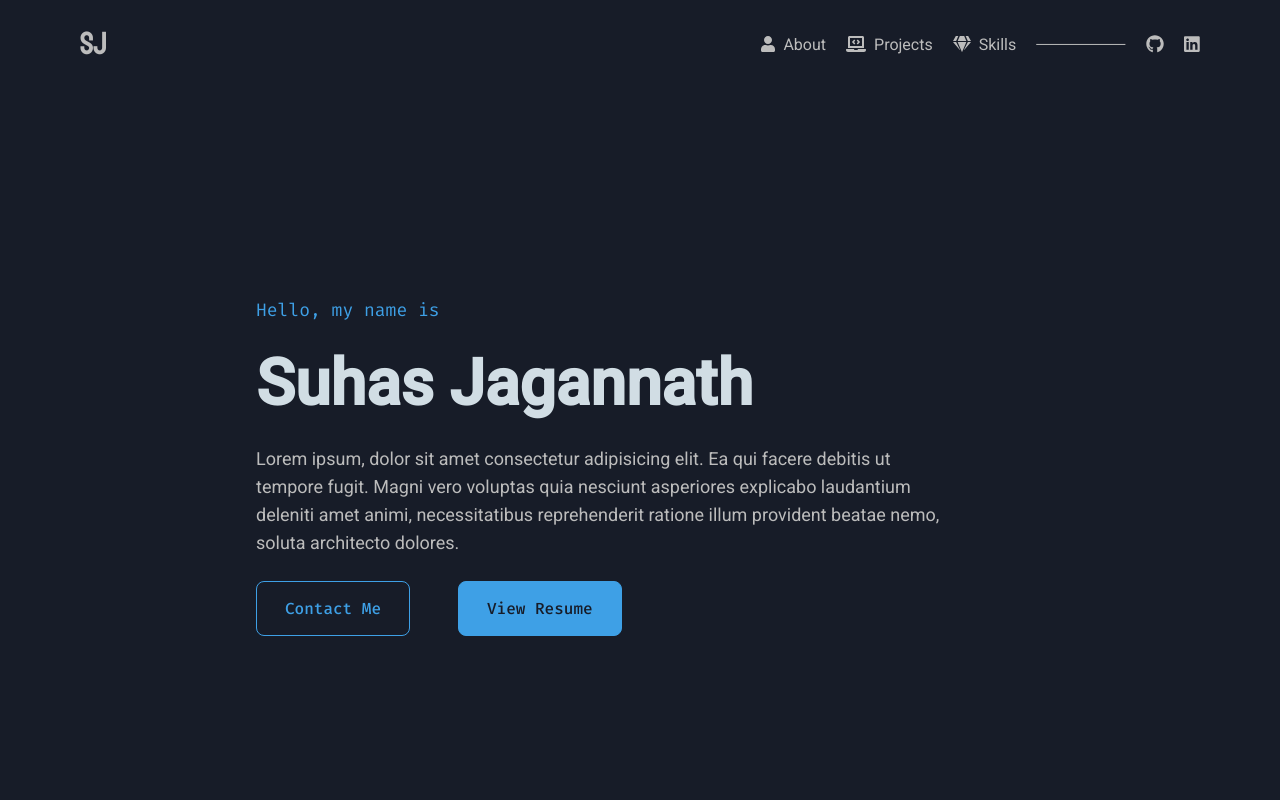
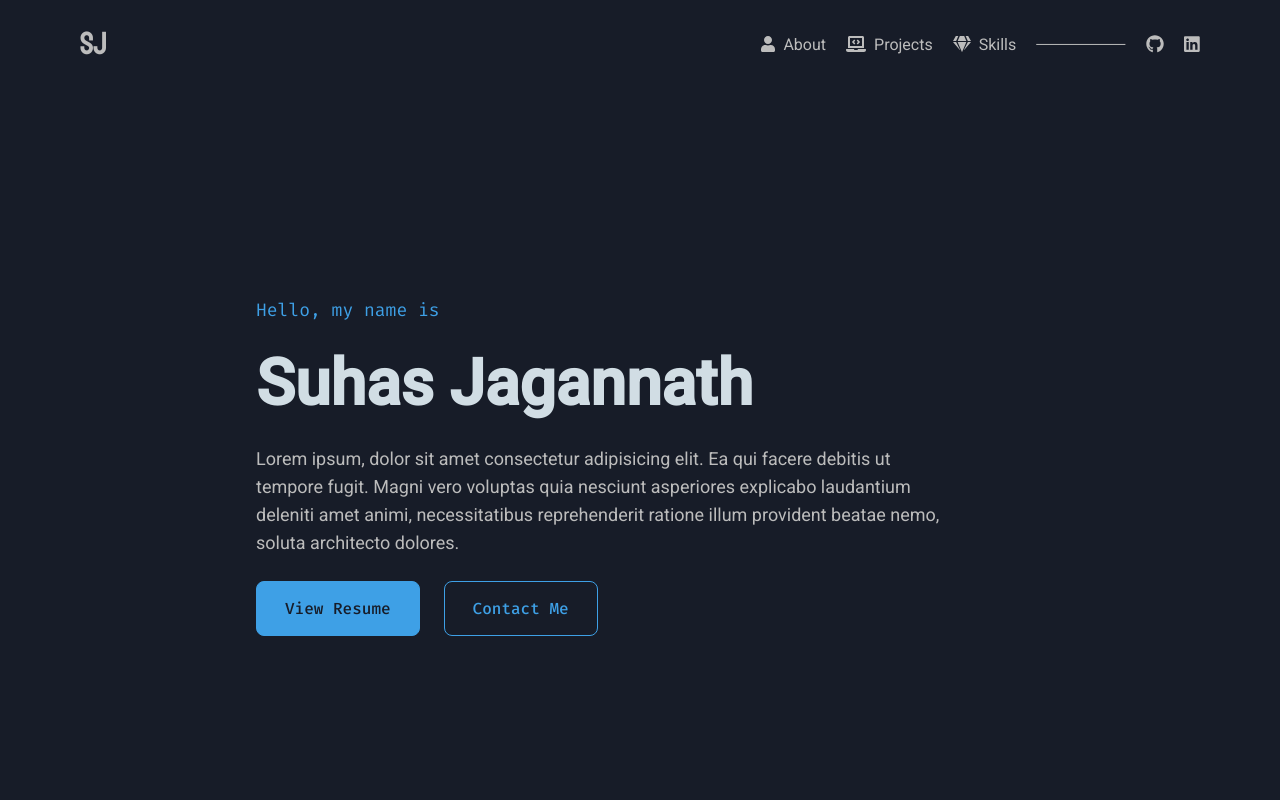
Before and after one commit to sjaga003/react-portfolio, a React (Create React App) app: page / in a window 1280 px wide. Shown: the top 800 px of the page. Built offline with nearby package versions, Linux system fonts and the light colour scheme.

Commit message:
Add animations to about buttons

```diff
--- a/src/components/About.js
+++ b/src/components/About.js
@@ -33,6 +33,36 @@
   },
 };
 
+const emailButtonHover = {
+  show: {
+    background: 'rgba(62,160,230, 0)',
+  },
+  hover: {
+    background: 'rgba(62,160,230, 0.15)',
+    transition: {
+      type: 'tween',
+      ease: 'easeInOut',
+      duration: 0.3,
+    },
+  },
+};
+
+const resumeButtonHover = {
+  show: {
+    background: 'rgba(62,160,230, 1)',
+    color: 'var(--bg-color)',
+  },
+  hover: {
+    background: 'rgba(62,160,230, 0.15)',
+    color: 'var(--highlight-color)',
+    transition: {
+      type: 'tween',
+      ease: 'easeInOut',
+      duration: 0.3,
+    },
+  },
+};
+
 const About = () => {
   return (
     <AboutSection variants={containerFadeIn} initial="hidden" animate="show">
@@ -45,8 +75,20 @@
         ratione illum provident beatae nemo, soluta architecto dolores.
       </SubHeading>
       <motion.div variants={aboutFadeIn}>
-        <EmailButton>Contact Me</EmailButton>
-        <ResumeButton>View Resume</ResumeButton>
+        <ResumeButton
+          initial="show"
+          whileHover="hover"
+          variants={resumeButtonHover}
+        >
+          View Resume
+        </ResumeButton>
+        <EmailButton
+          initial="show"
+          whileHover="hover"
+          variants={emailButtonHover}
+        >
+          Contact Me
+        </EmailButton>
       </motion.div>
     </AboutSection>
   );
@@ -81,7 +123,7 @@
 `;
 
 const EmailButton = styled(motion.button)`
-  margin-right: 48px;
+  margin-right: 24px;
   border: 1px solid #3ea0e6;
   border-radius: 8px;
   font-family: 'Fira Code', monospace;
@@ -90,6 +132,9 @@
   padding: 1rem 1.75rem;
   font-size: var(--fs-small);
   font-weight: 500;
+  &:hover {
+    cursor: pointer;
+  }
 `;
 
 const ResumeButton = styled(EmailButton)`
```
